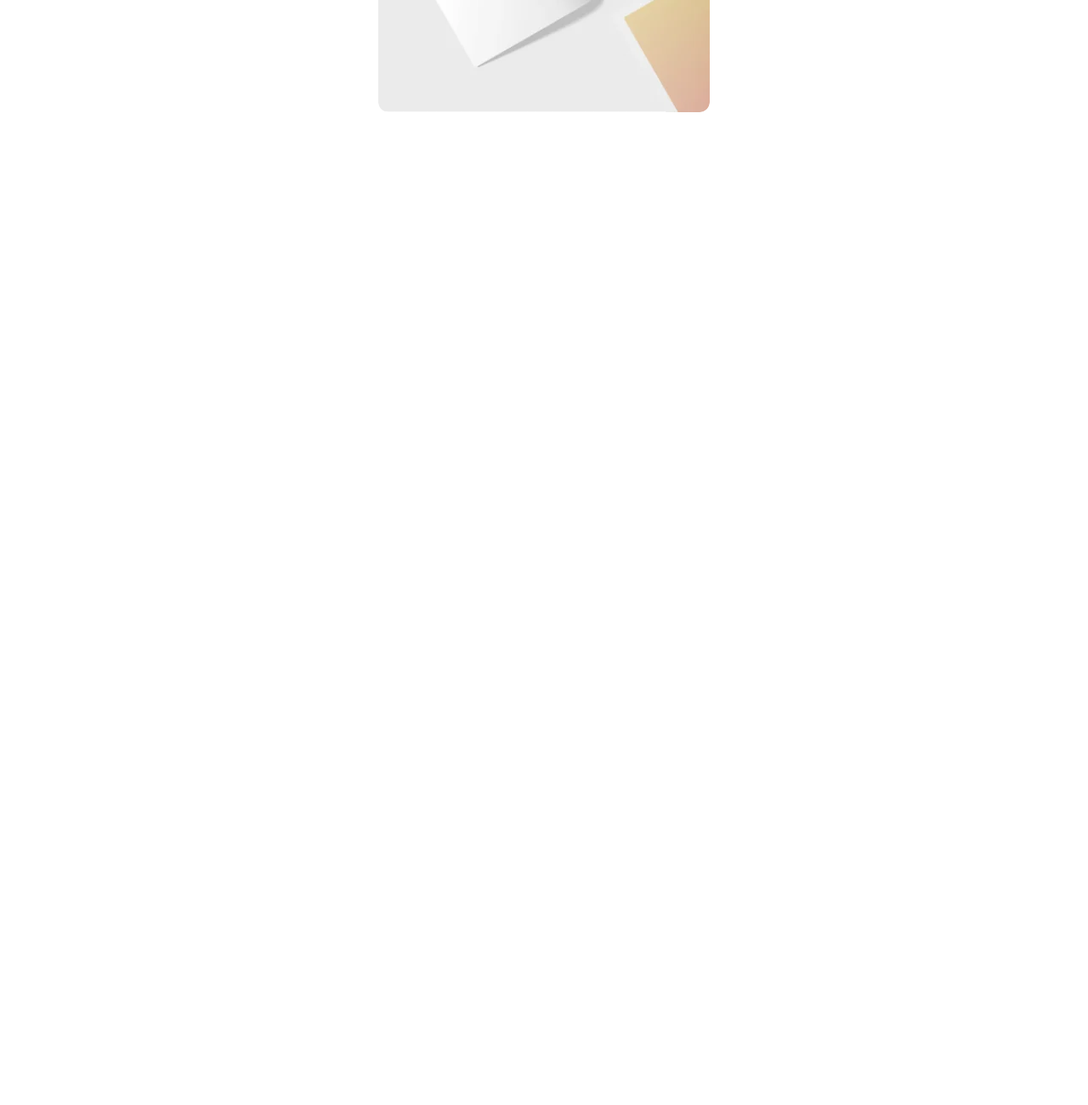
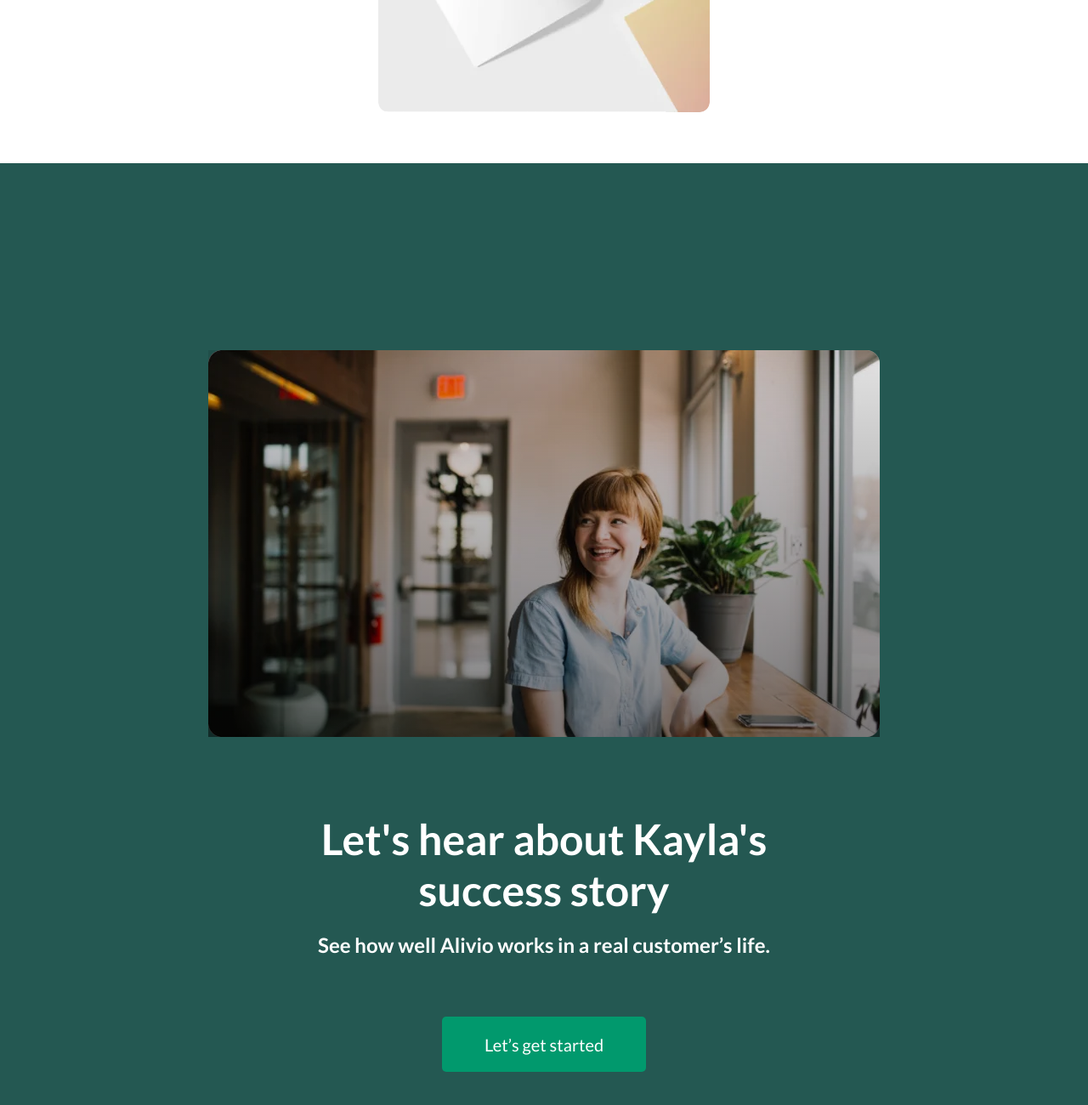
Before and after one commit to MaximZozulya/alivio_page, a plain HTML site: page index.html in a window 1280 px wide. Shown: the part 2362-3662 px from the top of the page at 85% size. Before the commit the page ends 2554 px from the top, so only its background shows below. Drawn offline with Linux system fonts and the light colour scheme.

Commit message:
success section implementation

```diff
--- a/index.css
+++ b/index.css
@@ -4,3 +4,4 @@
 @import url('styles/hero.css');
 @import url('styles/about.css');
 @import url('styles/card.css');
+@import url('styles/success.css');
--- a/index.html
+++ b/index.html
@@ -89,6 +89,26 @@
       </section>
       <!-- /.about -->
 
+      <section class="success" aria-label="success section">
+        <div class="container">
+          <div class="success__wrapper">
+            <div class="success__content">
+              <h3 class="success__title">Let's hear about Kayla's success story</h3>
+              <p class="success__description" aria-label="success description">See how well Alivio works in a real customer’s life.</p>
+              <button class="btn">Let’s get started</button>
+            </div>
+
+            <div class="success__content-video">
+              <img class="success__cover" src="assets/webp/imag-video.webp" alt="video cover img" >
+              <svg class="success__play-icon" aria-label="play icon">
+                <use href="assets/sprites.svg#play-icon"></use>
+               </svg>
+               <div class="success__gradient"></div>
+            </div>
+          </div>
+        </div>
+      </section>
+      <!-- /.success -->
 
 
      </main>
--- /dev/null
+++ b/styles/success.css
@@ -0,0 +1,101 @@
+.success {
+  background-color: var(--color-dark-green);
+}
+
+.success__wrapper {
+  display: flex;
+  justify-content: space-between;
+  align-items: start;
+  flex-wrap: wrap-reverse;
+  padding: 220px 0;
+  gap: 40px;
+}
+
+.success__content {
+  max-width: 550px;
+  margin-top: 50px;
+  display: flex;
+  flex-direction: column;
+  justify-content: start;
+  align-items: start;
+  gap: 20px;
+}
+
+.success__title {
+  color: var(--color-white);
+  font-size: 50px;
+  font-weight: 700;
+}
+
+.success__description {
+  color: var(--color-white);
+  font-size: 24px;
+  font-weight: 600;
+}
+
+.success__content .btn {
+  width: 240px;
+  height: 65px;
+  margin-top: 50px;
+}
+.success__content .btn:hover {
+  outline: 2px solid var(--color-white);
+}
+
+.success__content-video {
+  position: relative;
+  max-width: 790px;
+  height: 455px;
+}
+
+.success__cover {
+  width: 100%;
+  height: 100%;
+  object-fit: cover;
+  aspect-ratio: 158/91;
+  overflow: hidden;
+  border-radius: 12px;
+}
+
+.success__play-icon {
+  position: absolute;
+  z-index: 1;
+  width: 71px;
+  height:72px;
+  top: 50%;
+  left: 50%;
+  translate: -50% -50%;
+}
+
+.success__gradient {
+  position: absolute;
+  z-index: 1;
+  inset: 0;
+  background: linear-gradient(180deg, rgba(0, 0, 0, .1), rgba(0, 0, 0, .5 )) center/cover no-repeat;
+}
+
+@media (max-width: 1370px) {
+  .success__wrapper {
+    justify-content: center;
+  }
+
+  .success__content {
+    text-align: center;
+    justify-content: center;
+    align-items: center;
+  }
+}
+
+@media (max-width: 576px) {
+  .success__wrapper {
+    padding: 150px 0;
+  }
+
+  .success__title {
+    font-size: 32px;
+  }
+
+  .success__description {
+    font-size: 20px;
+  }
+}
--- a/styles/variables.css
+++ b/styles/variables.css
@@ -1,7 +1,7 @@
 :root {
   --color-white: #ffffff;
   --color-green: #01996D;
-  --color-dark-green: #018d64;
+  --color-dark-green: #245852;
   --color-black: #000000;
   --color-light-black:#484848;
 }
```
Also changed, not shown: assets/sprites.svg.
